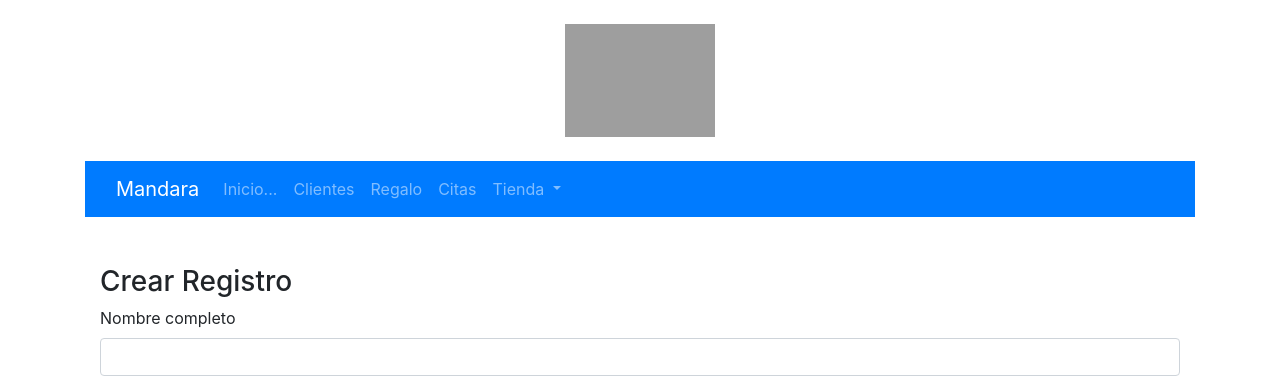
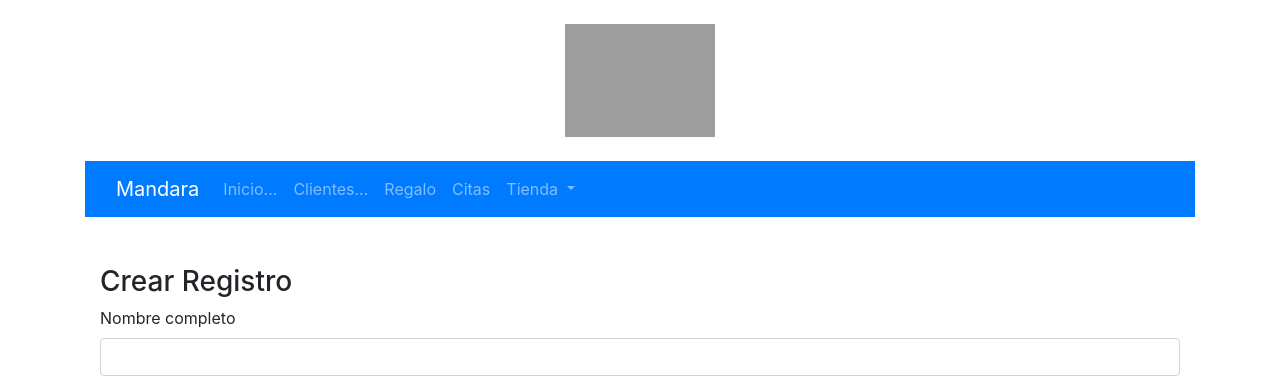
Before and after one commit to renan2013/sistema_mandara, a PHP site: page /clientes/create.php in a window 1280 px wide. Shown: the top 380 px of the page. Run offline with PHP 8.4, Linux system fonts and the light colour scheme; grey boxes are pictures that could not be loaded.

Commit message:
Test: Añade puntos suspensivos al menú Clientes para verificar auto-deployment

```diff
--- a/menu.php
+++ b/menu.php
@@ -13,7 +13,7 @@
           <a class="nav-link" aria-current="page" href="https://semillasdelagro.com/pruebas/sistema_mandara/">Inicio...</a>
         </li>
         <li class="nav-item">
-          <a class="nav-link" aria-current="page" href="https://semillasdelagro.com/pruebas/sistema_mandara/">Clientes</a>
+          <a class="nav-link" aria-current="page" href="https://semillasdelagro.com/pruebas/sistema_mandara/">Clientes...</a>
         </li>
         <li class="nav-item">
           <a class="nav-link" aria-current="page" href="https://semillasdelagro.com/pruebas/sistema_mandara/regalo.php">Regalo</a>
```
